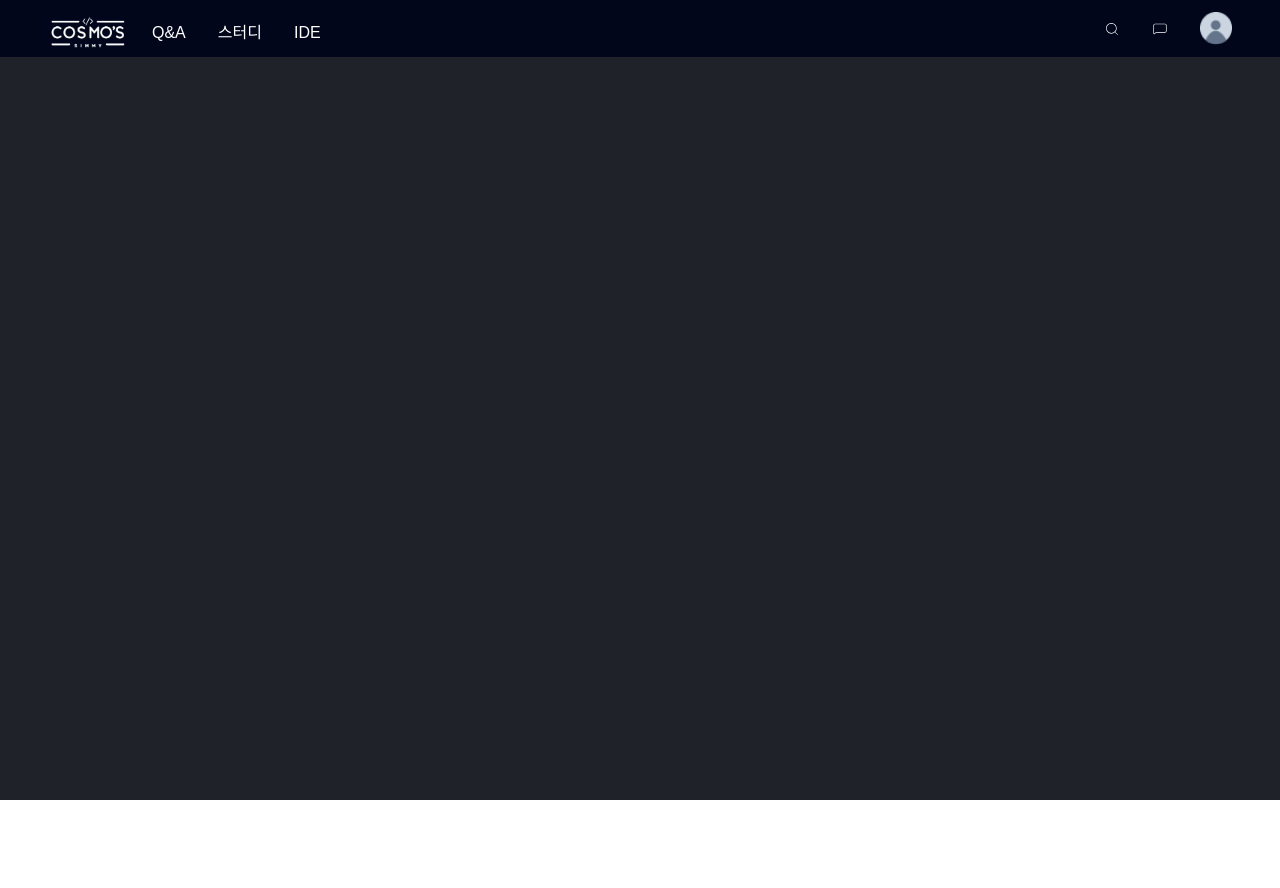
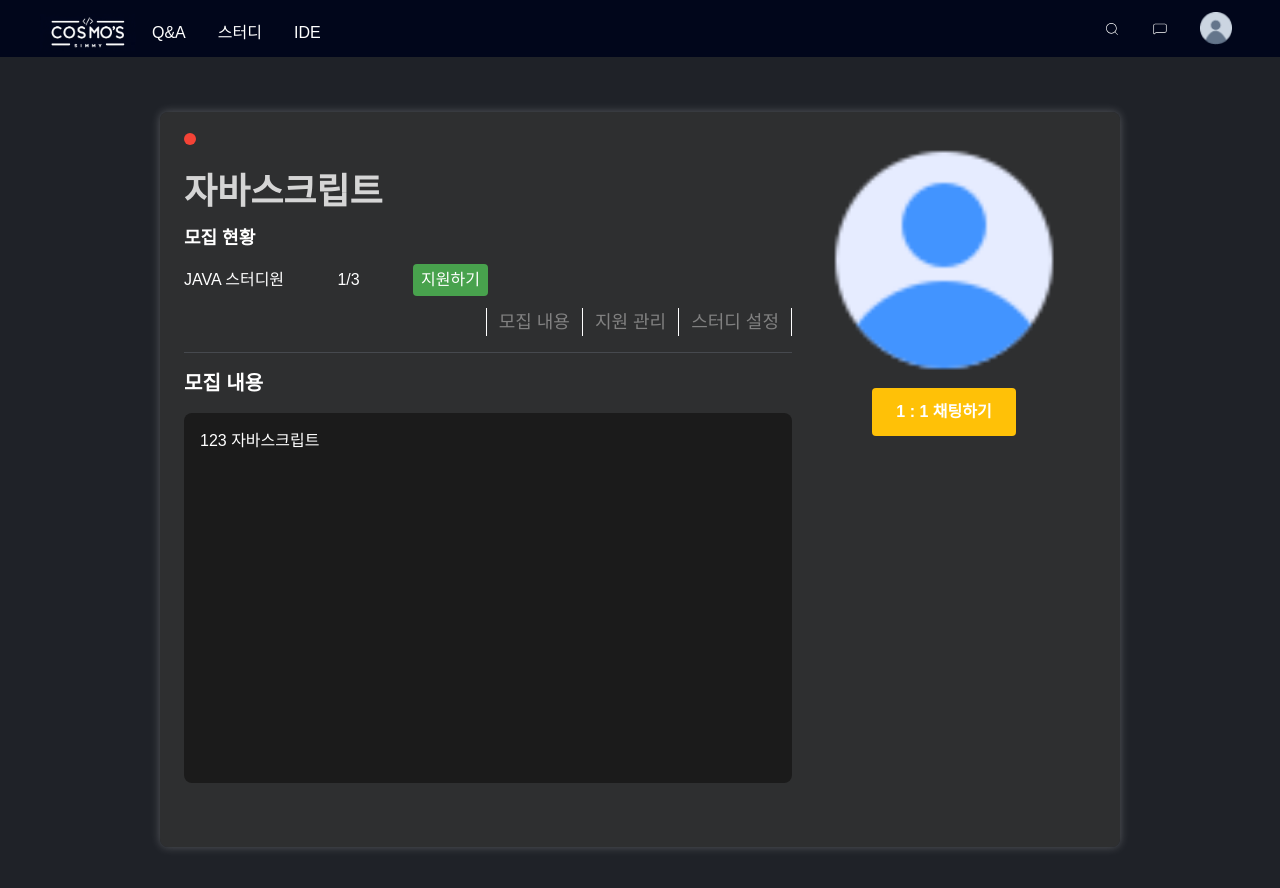
Before and after one commit to WebIDE-Decimal/_FE, a React (Vite) app: page /post/a in a window 1280 px wide. Shown: the top 888 px of the page. Before the commit the page ends 800 px from the top, so only its background shows below. Built offline with nearby package versions, Linux system fonts and the light colour scheme; no server answers; a web font is replaced by a local one; what monaco-editor would draw is missing.

Commit message:
게시글 1:1 채팅하기 버튼 추가

```diff
--- a/src/pages/PostPage/Post.tsx
+++ b/src/pages/PostPage/Post.tsx
@@ -87,12 +87,23 @@ const Post = () => {
             {viewRecruitDescription && <RecruitDescription post={post} />}
             {viewApplyManagement && <ApplyManagement />}
           </div>
-          <div className={"w-1/3 mt-9"}>
-            <img
-              className={"float-right w-40 h-40"}
-              src={defaultUser}
-              alt={"Author Image"}
-            />
+          <div className={"flex flex-col items-center w-1/3 mt-9"}>
+            <div>
+              <img
+                className={"float-right w-56 h-56"}
+                src={defaultUser}
+                alt={"Author Image"}
+              />
+            </div>
+            <div className={"flex mt-4 w-full items-center justify-center"}>
+              <button
+                className={
+                  "bg-[#FFC107] rounded font-bold text-white px-6 py-3"
+                }
+              >
+                1 : 1 채팅하기
+              </button>
+            </div>
           </div>
         </div>
       </div>
--- a/src/store/posts/post.type.ts
+++ b/src/store/posts/post.type.ts
@@ -1,5 +1,5 @@
 export interface Post {
-  id: number;
+  id: string;
   writerId: number;
   title: string;
   content: string;
--- a/src/store/posts/posts.slice.ts
+++ b/src/store/posts/posts.slice.ts
@@ -1,7 +1,20 @@
 import { createSlice } from "@reduxjs/toolkit";
 import { Post } from "./post.type.ts";
 
-const initialState: { posts: Post[] } = { posts: [] };
+const initialState: { posts: Post[] } = {
+  posts: [
+    {
+      id: "a",
+      writerId: 123,
+      title: "자바스크립트",
+      content: "123 자바스크립트",
+      recruited: 6,
+      state: "모집중",
+      target: "java 스터디원",
+      localDateTime: "123",
+    },
+  ],
+};
 
 const postsSlice = createSlice({
   name: "posts",
```
